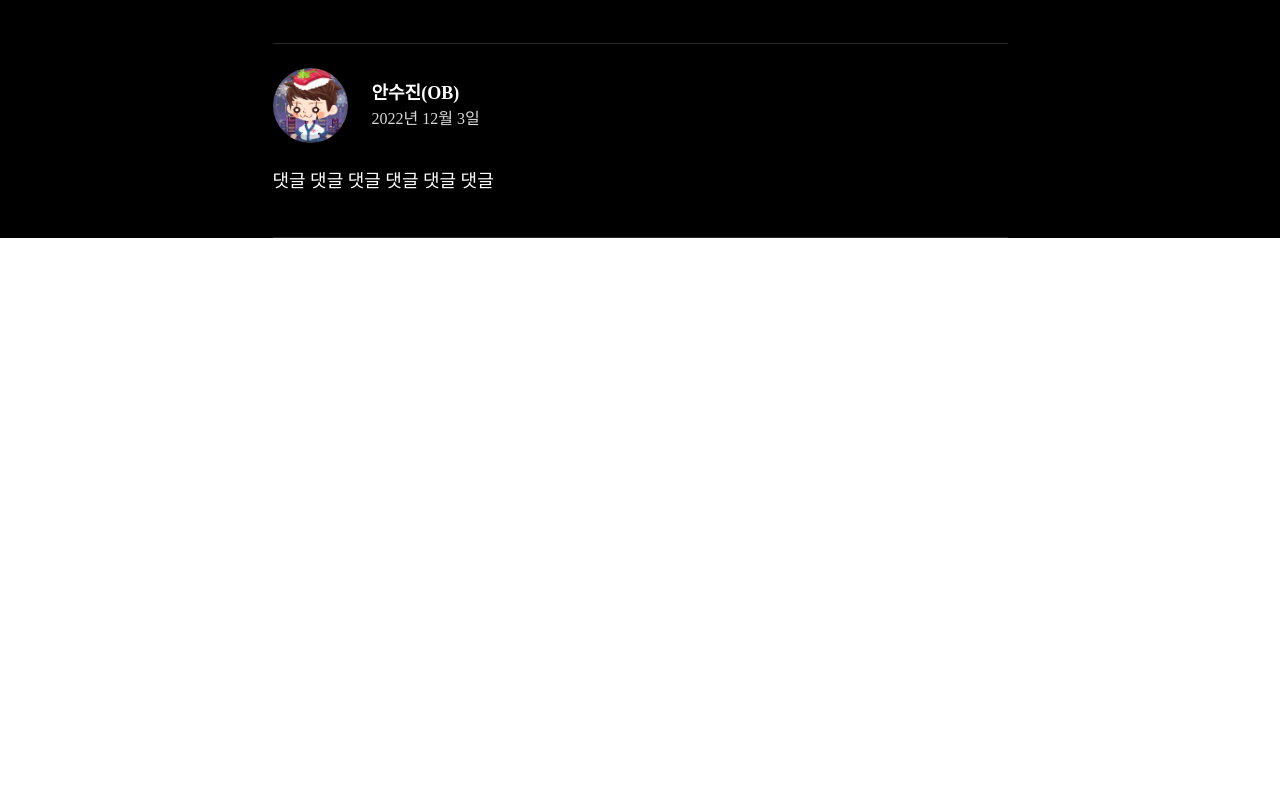
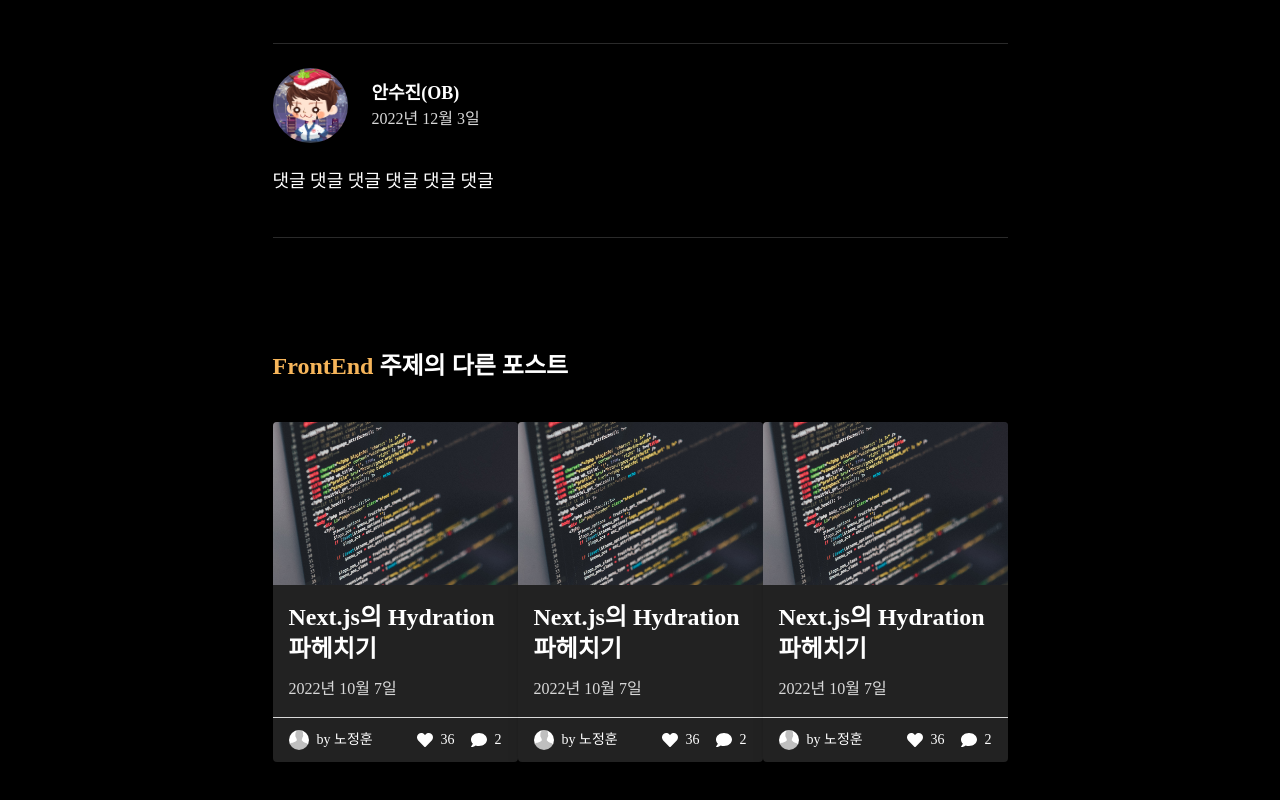
Before and after one commit to DevKor-Team/DEVKOR-front, a Next.js app: page /tech/post/1 in a window 1280 px wide. Shown: the part 2607-3407 px from the top of the page. Before the commit the page ends 2845 px from the top, so only its background shows below. Built offline with nearby package versions, Linux system fonts and the light colour scheme.

Commit message:
feat: add topic recommend section

```diff
--- a/components/PostCard.tsx
+++ b/components/PostCard.tsx
@@ -5,7 +5,7 @@ import { FaComment, FaHeart } from "react-icons/fa";
 
 const PostCard = () => {
   return (
-    <div className="max-w-sm ml-auto mr-auto rounded overflow-hidden shadow-lg cursor-pointer bg-button md:hover:-mt-5 md:hover:mb-5 transition-all">
+    <div className="max-w-sm w-[19.5rem] rounded overflow-hidden shadow-lg cursor-pointer bg-button md:hover:-mt-5 md:hover:mb-5 transition-all">
       <div className="w-full aspect-[3/2] relative">
         <Image src={blogDefault} alt="BlogPost" layout="fill" />
       </div>
--- a/pages/tech/index.tsx
+++ b/pages/tech/index.tsx
@@ -63,7 +63,7 @@ const Blog: NextPage = () => {
           </div>
         </form>
         <div className="bloglist mt-10 pb-10">
-          <div className="grid grid-cols-1 md:grid-cols-2 lg:grid-cols-3 xl:grid-cols-4 2xl:grid-cols-5 gap-4 lg:gap-8">
+          <div className="grid grid-cols-1 md:grid-cols-2 lg:grid-cols-3 xl:grid-cols-4 gap-4 lg:gap-8">
             <PostCard />
             <PostCard />
             <PostCard />
--- a/pages/tech/post/[postID].tsx
+++ b/pages/tech/post/[postID].tsx
@@ -9,6 +9,7 @@ import ReactMarkdown from "react-markdown";
 import remarkGfm from "remark-gfm";
 import React, { useState } from "react";
 import { PostComment } from "../../../components/PostComment";
+import PostCard from "../../../components/PostCard";
 
 const PostView: NextPage = () => {
   const router = useRouter();
@@ -73,6 +74,7 @@ const PostView: NextPage = () => {
               2023년 1월 2일
             </span>
           </div>
+          {/* TODO: 본인일 경우에만 수정 및 삭제 버튼 노출하기 */}
           <div className="flex space-x-3">
             <button className="text-base text-divider font-semibold hover:text-white hover:cursor-pointer">
               수정
@@ -135,6 +137,19 @@ const PostView: NextPage = () => {
         <PostComment>댓글 댓글 댓글 댓글 댓글 댓글</PostComment>
         <PostComment>댓글 댓글 댓글 댓글 댓글 댓글</PostComment>
       </section>
+
+      {/* 다른 주제의 포스트 영역 3개까지 추천 */}
+      <section className="mt-28 w-9/12">
+        <div>
+          <span className="text-2xl font-bold text-devkor">FrontEnd</span>
+          <span className="text-2xl font-bold"> 주제의 다른 포스트</span>
+        </div>
+        <div className="flex justify-between w-full mt-10 mb-32">
+          <PostCard />
+          <PostCard />
+          <PostCard />
+        </div>
+      </section>
     </div>
   );
 };
```
